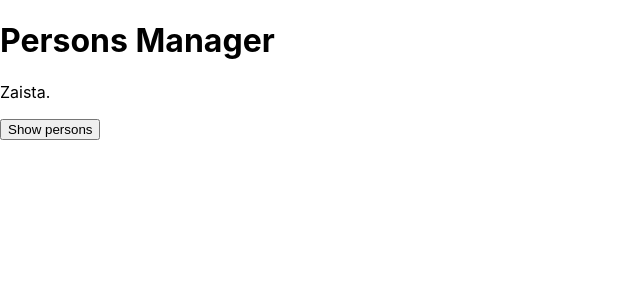
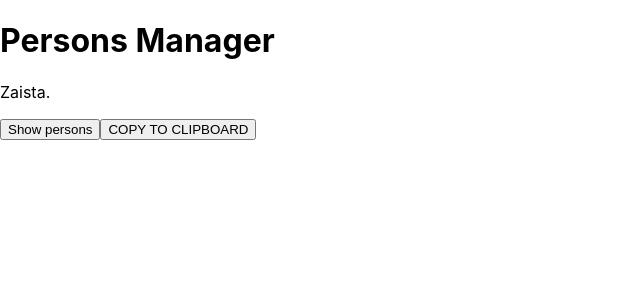
Before and after one commit to mladen3/udemy-react, a React app: page / in a window 1280 px wide. Shown: the top 300 px of the page, without its empty margins (0-640 px from the left). Built offline with nearby package versions, Linux system fonts and the light colour scheme.

Commit message:
Commit message

```diff
--- a/src/components/Cockpit/Cockpit.js
+++ b/src/components/Cockpit/Cockpit.js
@@ -27,8 +27,14 @@ const cockpit = (props) => {
                 onClick={props.clicked}>
                 {props.buttonName}
             </button>
+            <button
+                className={buttonClass}
+                onClick={() => props.copyToClipboard("tablicaID")}>
+                COPY TO CLIPBOARD
+            </button>
         </div>
     );
+
 }
 
 export default cockpit;
--- a/src/containers/App.js
+++ b/src/containers/App.js
@@ -34,6 +34,7 @@ class App extends Component {
           showPersons={this.state.showPersons}
           persons={this.state.persons}
           clicked={this.togglPersonHandler}
+          copyToClipboard={this.copyToClipboard}
           buttonName={this.state.buttonName}/>
         {persons}
       </div>
```
